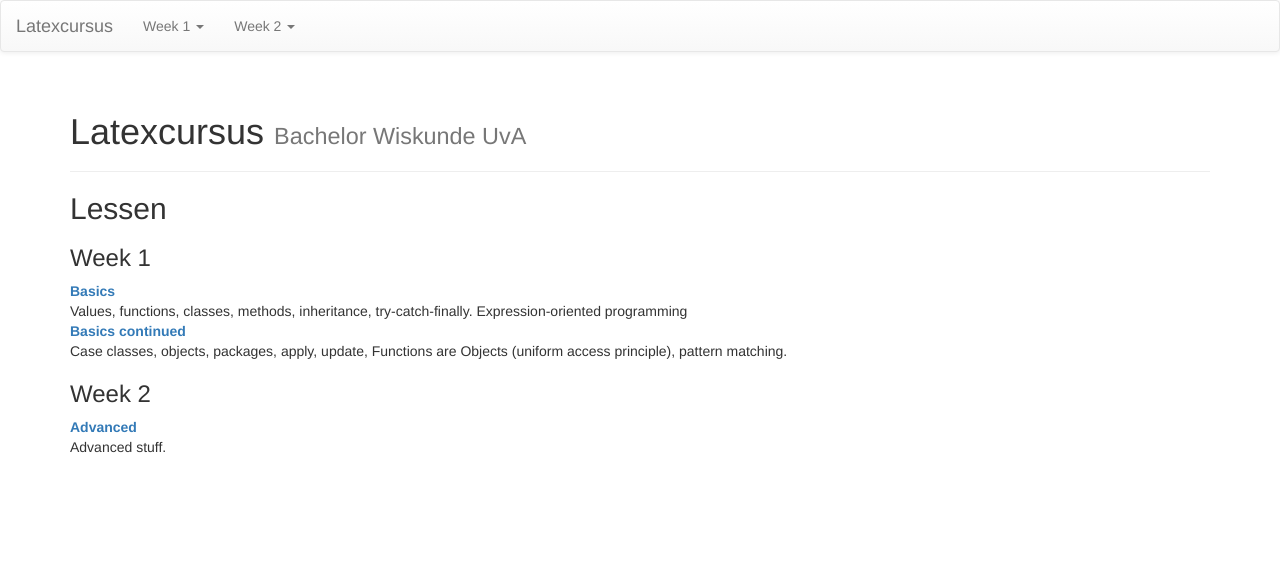
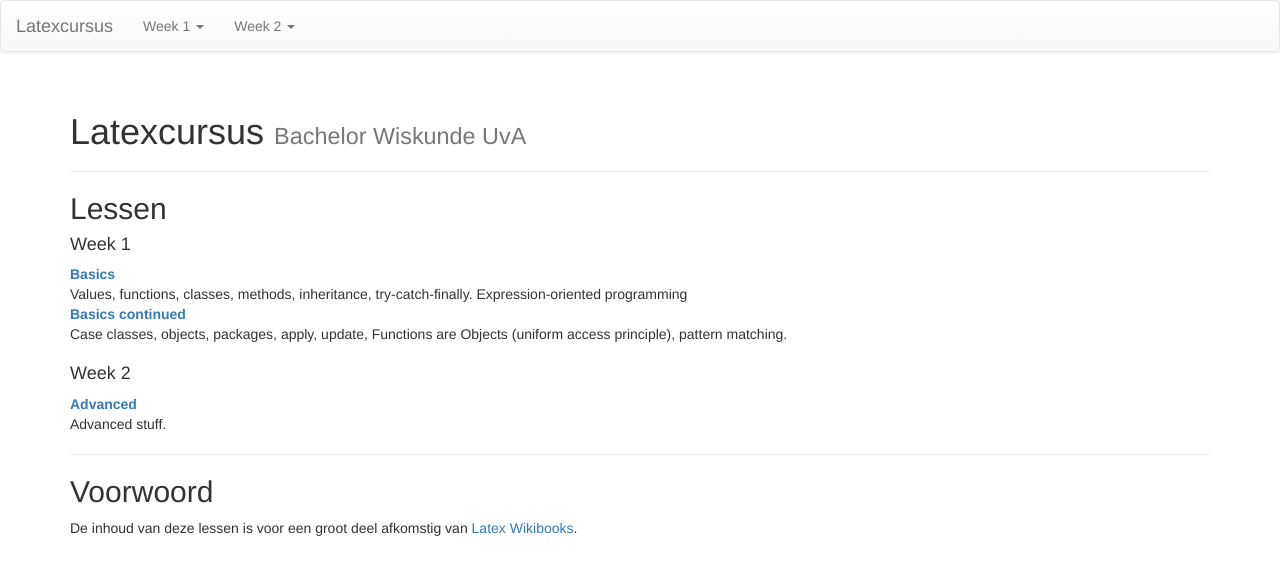
Before and after one commit to jzuiddam/jzuiddam, a Jekyll site: the page built from index.md, in a window 1280 px wide. Shown: the top 575 px of the page. Built offline with Jekyll 4.4.1, drawn with Linux system fonts in a browser that asks for light colours; nearby versions of some CDN libraries; Markdown is read by kramdown in place of the engine named in the settings.

Commit message:
Do index in markdown.

```diff
--- a/index.html
+++ b/index.md
@@ -7,9 +7,9 @@
 <h1>Latexcursus <small>Bachelor Wiskunde UvA</small></h1>
 </div>
 
-<h2>Lessen</h2>
+## Lessen
 {% for week in site.weeks %}
-<h3>Week {{ week.number }} </h3>
+<h4>Week {{ week.number }} </h4>
 <dl>
   {% for lesson in site.lessons %}
   {% if lesson.week == week.number %}
@@ -19,3 +19,7 @@
   {% endfor %}
 </dl>
 {% endfor %}
+
+---
+## Voorwoord
+De inhoud van deze lessen is voor een groot deel afkomstig van [Latex Wikibooks](http://en.wikibooks.org/wiki/LaTeX).
```
